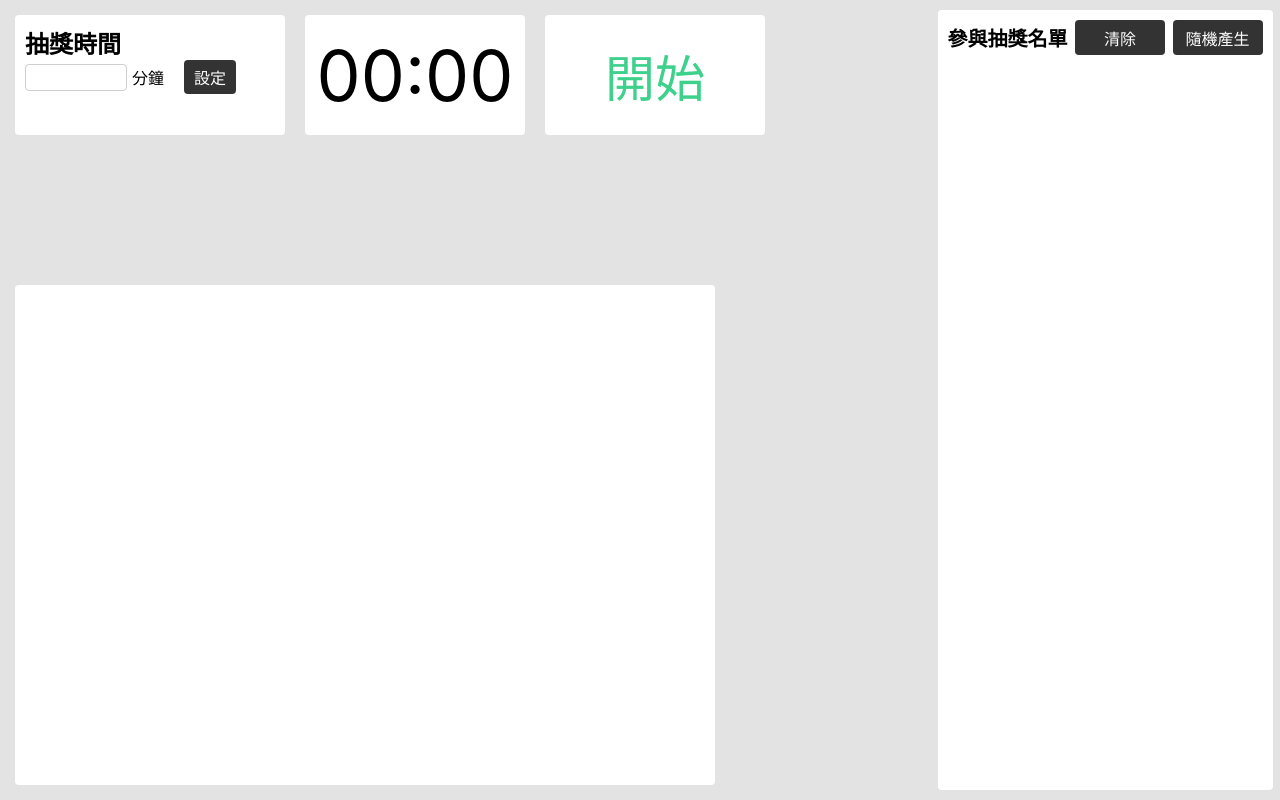
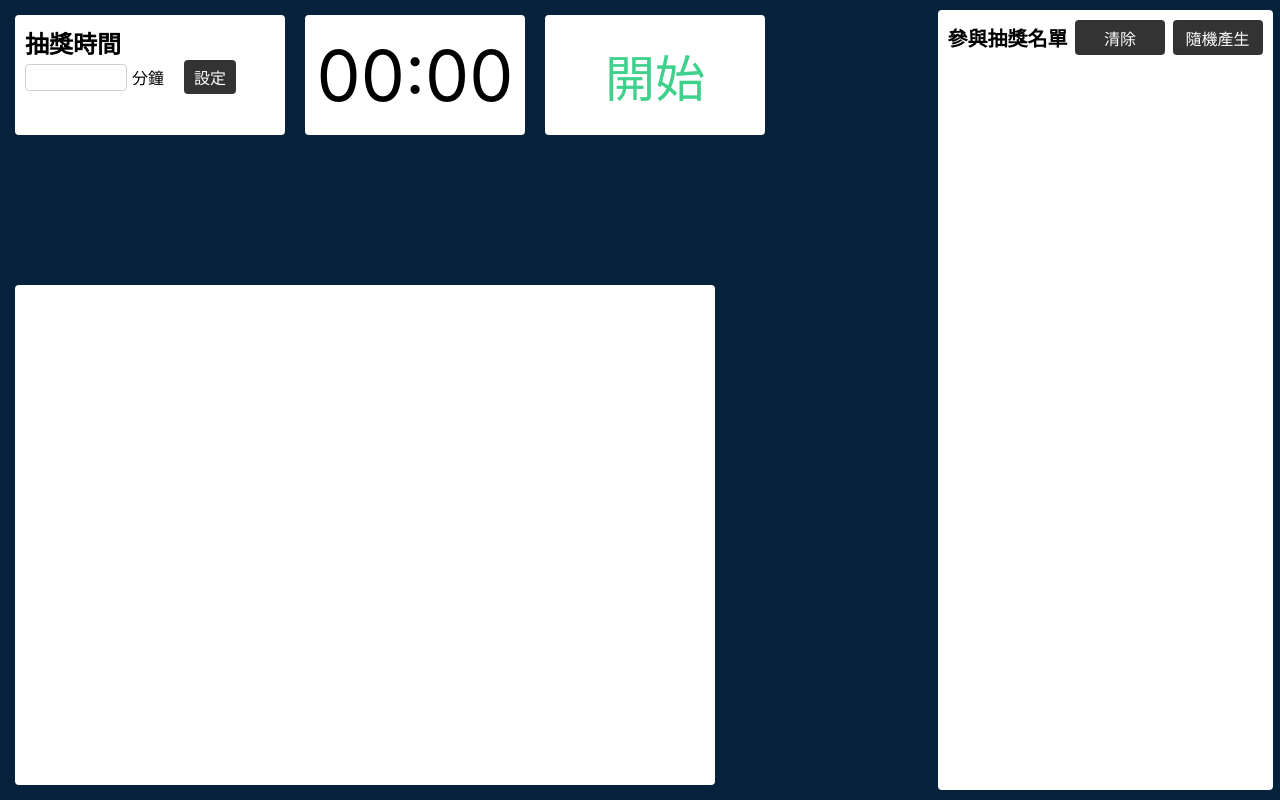
Before and after one commit to Dannyisadog/lottery, a React (Create React App) app: page / in a window 1280 px wide. Built offline with nearby package versions, Linux system fonts and the light colour scheme.

Commit message:
feat: body backround color

```diff
--- a/src/App.css
+++ b/src/App.css
@@ -1,3 +1,3 @@
 body {
-  background: #e3e3e3;
+  background: #07233b;
 }
```
